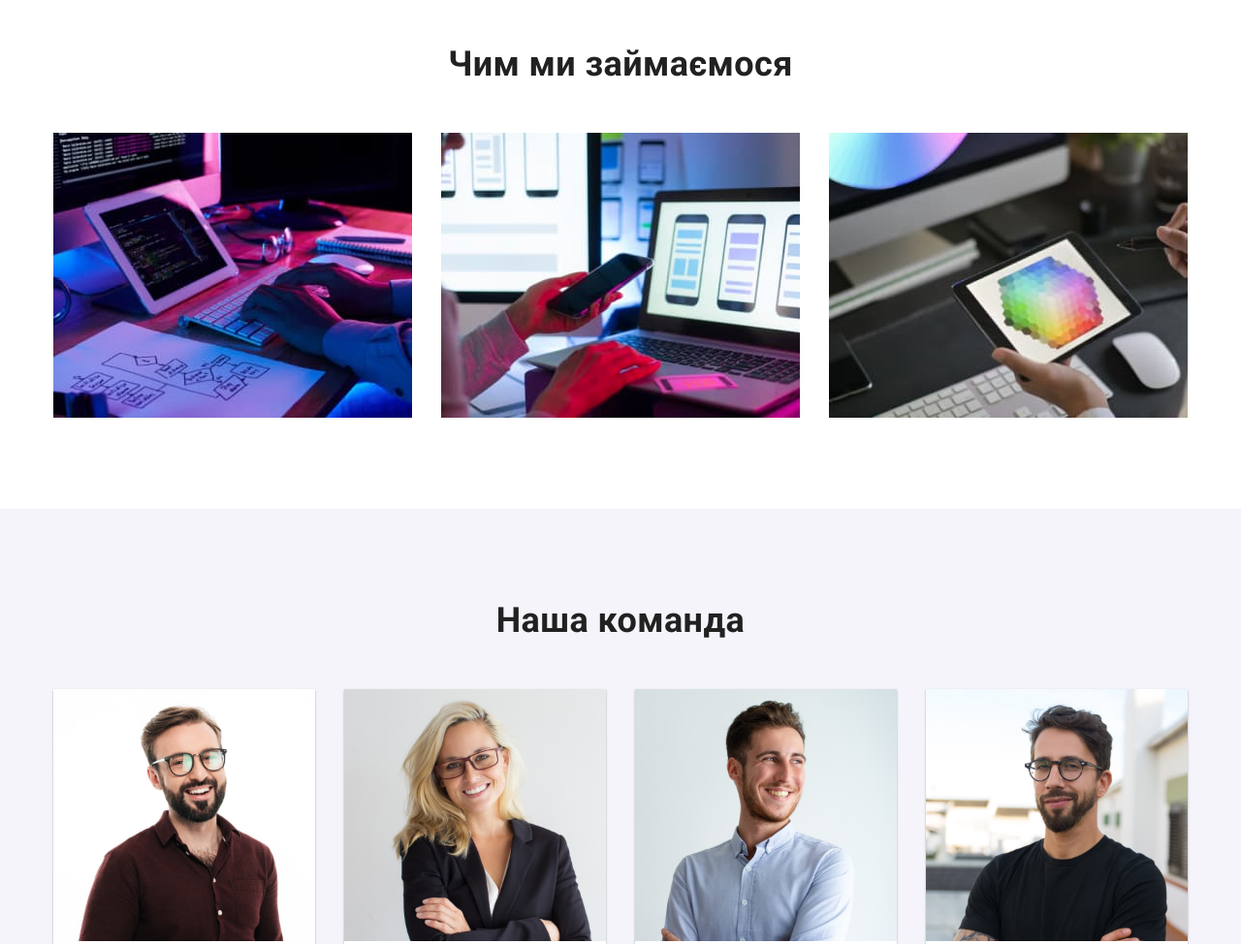
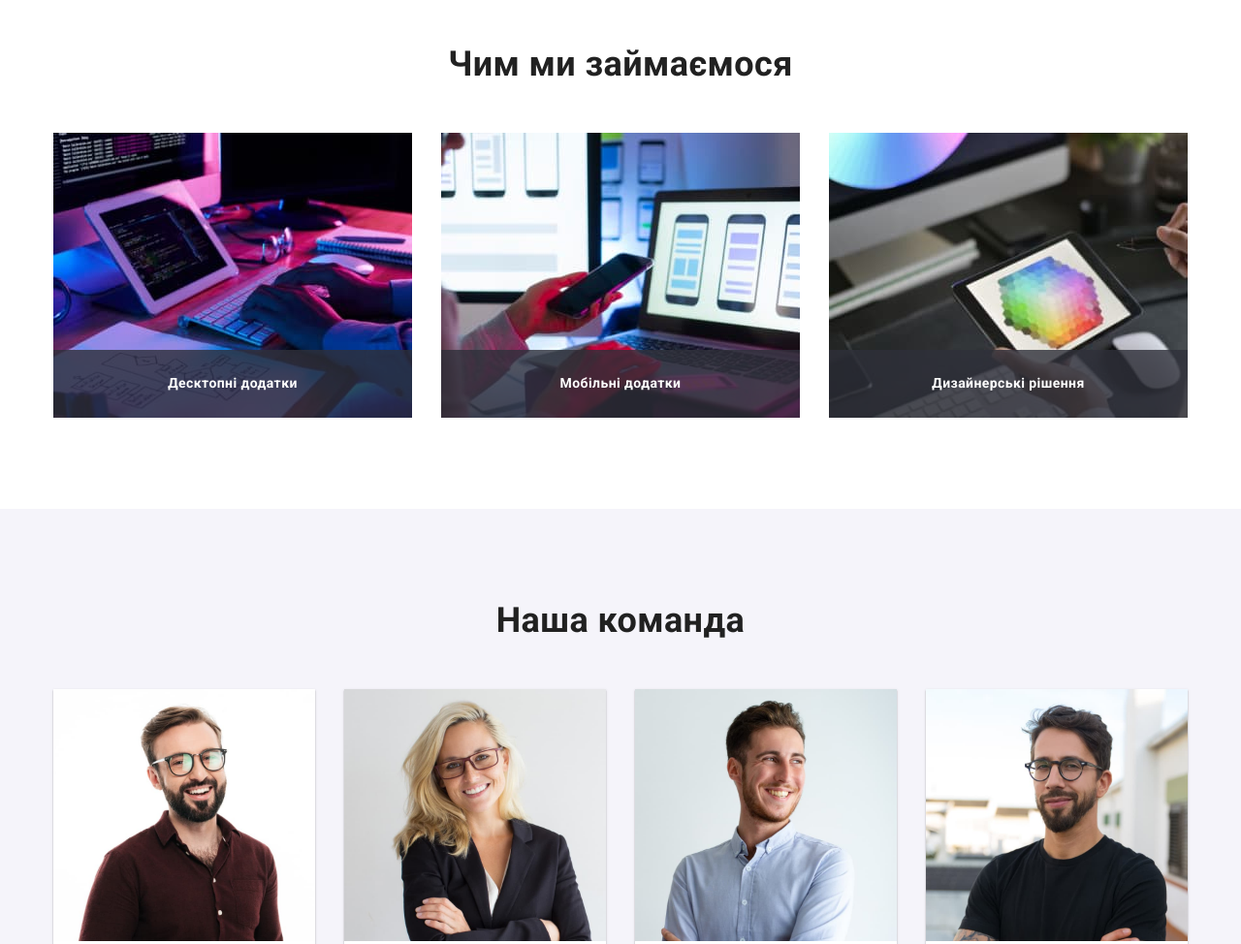
Before and after one commit to PokoenkoS/goit-markup-hw-05, a plain HTML site: page index.html in a window 1280 px wide. Shown: the part 1080-2054 px from the top of the page at 97% size. Drawn offline with nearby package versions, Linux system fonts and the light colour scheme.

Commit message:
Додає підпис картинкам секції Чим ми займаємось

```diff
--- a/css/styles.css
+++ b/css/styles.css
@@ -312,6 +312,29 @@ margin-right: 30px;
 margin-right: 0;
 }
 
+ .img-text {
+    position: relative;
+   }
+
+
+ .text-card {
+    position: absolute;
+    bottom: 0;
+    right: 0;
+    width: 370px;
+    height: 70px;
+    display: flex;
+    justify-content: center;
+    align-items: center;
+    font-weight: 700;
+    font-size: 14px;
+    line-height: 1.14;
+    text-align: center;
+    color: var(--text-color-white);
+    background: rgba(47, 48, 58, 0.8);
+
+
+ }
 /* Секція Команда */
 
 .section-team {
@@ -339,7 +362,7 @@ margin-bottom: 11px;
 color: var(--primary-text-color);
 font-weight: 500;
 font-size: 16px;
-line-height: 1.88;
+line-height: 1.19;
 margin-bottom: 10px;
 margin-top: 30px;
 }
@@ -347,7 +370,7 @@ margin-top: 30px;
 .position {
 
 font-size: 16px;
-line-height: 1.88;
+line-height: 1.19;
 text-align: center;
 display: block;
 margin-bottom: 16px;
@@ -524,6 +547,7 @@ font-size: 14px;
 line-height: 1.14;
 color: var(--text-color-white);
 margin-bottom: 20px;
+text-transform: uppercase;
 }
 
 
--- a/index.html
+++ b/index.html
@@ -128,21 +128,39 @@
           <h2 class="section-title">Чим ми займаємося</h2>
           <ul class="work-list list">
             <li class="list">
-              <img
+               <div class="img-text">
+                <img
                 src="images/box1.jpg"
                 alt="tablet on the table"
                 width="370"
               />
+                <p class="text-card">Десктопні додатки</p>
+               </div>
+
             </li>
             <li class="list">
-              <img src="images/box2.jpg" alt="phone in hand" width="370" />
+              <div class="img-text">
+                <img src="images/box2.jpg"
+                alt="phone in hand"
+                 width="370" />
+
+                <p class="text-card">Мобільні додатки
+                </p>
+               </div>
+
             </li>
             <li class="list">
-              <img
+              <div class="img-text">
+                <img
                 src="images/box3.jpg"
                 alt="tablet with bright picture in hands"
                 width="370"
               />
+
+                <p class="text-card">Дизайнерські рішення
+                </p>
+               </div>
+
             </li>
           </ul>
         </div>
```
